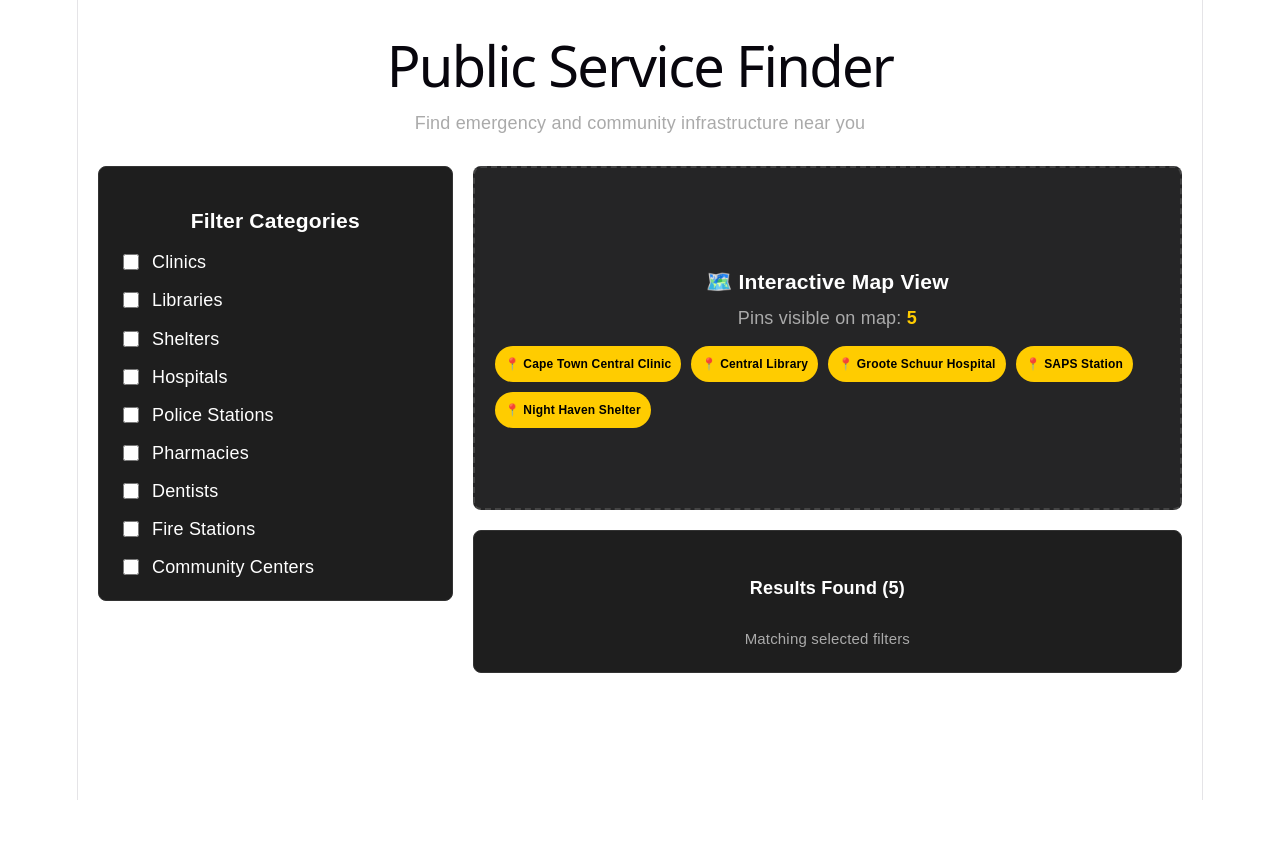
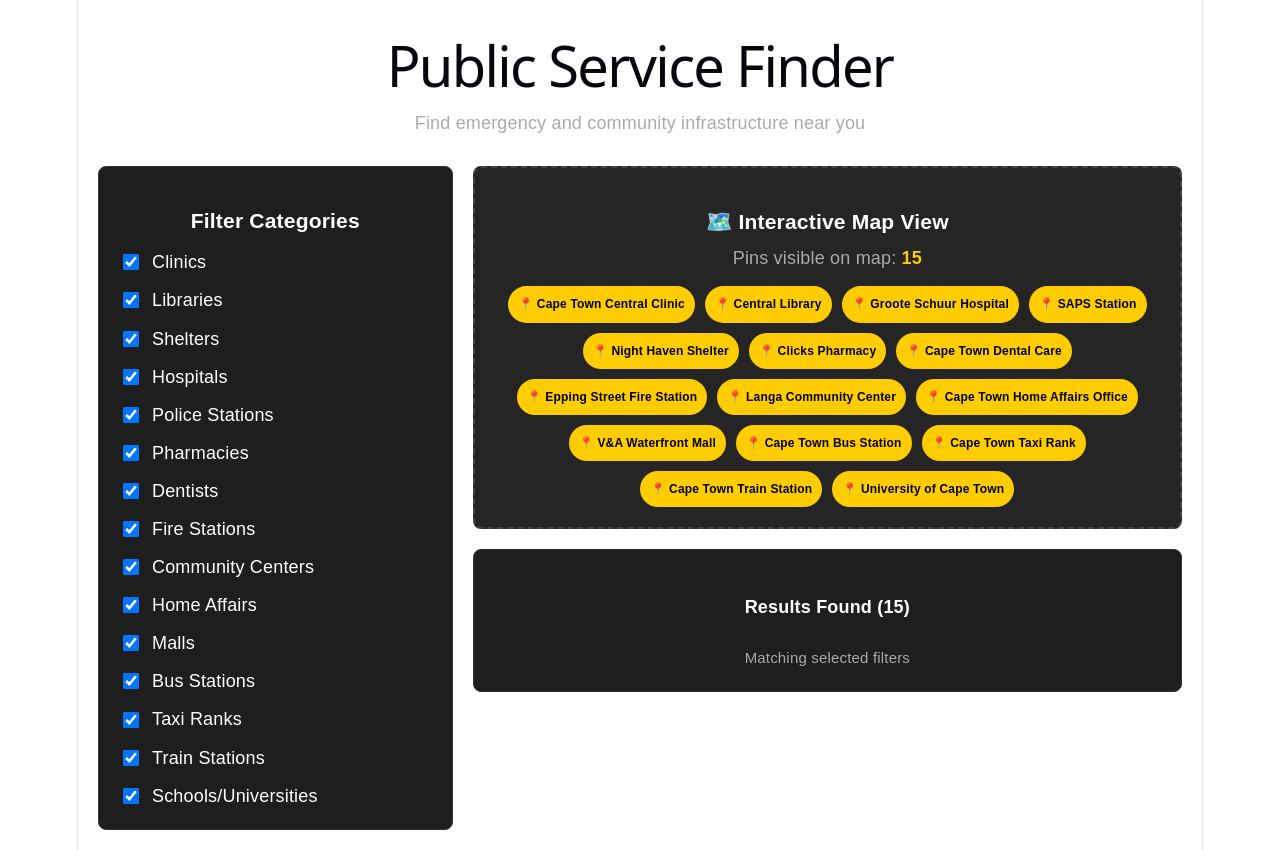
Before and after one commit to lcs-cohort-17/Service-Finder, a React (Vite) app in the folder frontend/find-a-service/: page / in a window 1280 px wide. Before the commit the page ends 800 px from the top, so only its background shows below. Built offline with nearby package versions, Linux system fonts and the light colour scheme.

Commit message:
completed

```diff
--- a/frontend/find-a-service/package.json
+++ b/frontend/find-a-service/package.json
@@ -7,7 +7,8 @@
     "dev": "vite",
     "build": "vite build",
     "lint": "oxlint",
-    "preview": "vite preview"
+    "preview": "vite preview",
+    "test": "vitest run"
   },
   "dependencies": {
     "react": "^19.2.7",
@@ -19,6 +20,7 @@
     "@types/react-dom": "^19.2.3",
     "@vitejs/plugin-react": "^6.0.3",
     "oxlint": "^1.71.0",
-    "vite": "^8.1.1"
+    "vite": "^8.1.1",
+    "vitest": "^3.2.4"
   }
 }
--- a/frontend/find-a-service/src/App.jsx
+++ b/frontend/find-a-service/src/App.jsx
@@ -1,15 +1,15 @@
 import React, { useState, useEffect } from 'react';
 import { Map } from './components/Map';
 import { AVAILABLE_CATEGORIES } from './components/ServiceMapFilter';
+import { filterServicesByCategories } from './utils/serviceFilters';
 import './App.css';
 
-// Define the shape of our data locally for JavaScript state matching
 function App() {
   // 1. Core data state for all public service records
   const [services, setServices] = useState([]);
 
-  // 2. State for tracking multiple selected filter checkboxes
-  const [selectedCategories, setSelectedCategories] = useState([]);
+  // FIX: Initialize state with AVAILABLE_CATEGORIES so all checkboxes are checked by default!
+  const [selectedCategories, setSelectedCategories] = useState(AVAILABLE_CATEGORIES);
   const [loading, setLoading] = useState(true);
 
   // Simulation: Fetching from Firestore collection / external API endpoints
@@ -17,13 +17,23 @@ function App() {
     const fetchServiceData = async () => {
       try {
         setLoading(true);
-        // Mocking localized public service infrastructure data for testing
         const incomingData = [
   { id: '1', name: 'Cape Town Central Clinic', category: 'Clinics', lat: -33.9249, lng: 18.4241 },
   { id: '2', name: 'Central Library', category: 'Libraries', lat: -33.9255, lng: 18.4280 },
   { id: '3', name: 'Groote Schuur Hospital', category: 'Hospitals', lat: -33.9310, lng: 18.4500 },
   { id: '4', name: 'SAPS Station', category: 'Police Stations', lat: -33.9220, lng: 18.4210 },
   { id: '5', name: 'Night Haven Shelter', category: 'Shelters', lat: -33.9335, lng: 18.4250 },
+  { id: '6', name: 'Clicks Pharmacy', category: 'Pharmacies', lat: -33.9240, lng: 18.4230 },
+  { id: '7', name: 'Cape Town Dental Care', category: 'Dentists', lat: -33.9260, lng: 18.4270 },
+  { id: '8', name: 'Epping Street Fire Station', category: 'Fire Stations', lat: -33.9295, lng: 18.4310 },
+  { id: '9', name: 'Langa Community Center', category: 'Community Centers', lat: -33.9445, lng: 18.5320 },
+  { id: '10', name: 'Cape Town Home Affairs Office', category: 'Home Affairs', lat: -33.9250, lng: 18.4225 },
+  { id: '11', name: 'V&A Waterfront Mall', category: 'Malls', lat: -33.9062, lng: 18.4181 },
+  { id: '12', name: 'Cape Town Bus Station', category: 'Bus Stations', lat: -33.9180, lng: 18.4215 },
+  { id: '13', name: 'Cape Town Taxi Rank', category: 'Taxi Ranks', lat: -33.9285, lng: 18.4170 },
+  { id: '14', name: 'Cape Town Train Station', category: 'Train Stations', lat: -33.9240, lng: 18.4185 },
+  { id: '15', name: 'University of Cape Town', category: 'Schools/Universities', lat: -33.9580, lng: 18.4600 }
+
 ];
         setServices(incomingData);
       } catch (err) {
@@ -45,11 +55,8 @@ function App() {
     );
   };
 
-  // 3. Filter services array based on selected checkboxes before rendering
-  const filteredServices = services.filter((service) => {
-    if (selectedCategories.length === 0) return true; // Show everything if none checked
-    return selectedCategories.includes(service.category);
-  });
+  // Filter services array directly based on checked categories
+  const filteredServices = filterServicesByCategories(services, selectedCategories);
 
   if (loading) {
     return <div style={{ color: 'white', padding: '20px' }}>Syncing layout services...</div>;
@@ -85,13 +92,16 @@ function App() {
 
         {/* Right Side: Map view section receiving the filtered array data */}
         <section style={{ display: 'flex', flexDirection: 'column', gap: '20px' }}>
-          {/* We pass the array down to our typed Map component */}
           <Map services={filteredServices} />
 
           {/* Text Summary list underneath map view */}
           <div style={{ backgroundColor: '#1e1e1e', padding: '20px', borderRadius: '8px', border: '1px solid #333' }}>
             <h4>Results Found ({filteredServices.length})</h4>
-            <small style={{ color: '#aaa' }}>Matching selected filters</small>
+            <small style={{ color: '#aaa' }}>
+              {filteredServices.length === 0
+                ? 'No services match the active filters. Try selecting a different category.'
+                : 'Matching selected filters'}
+            </small>
           </div>
         </section>
       </main>
--- a/frontend/find-a-service/src/components/Map.tsx
+++ b/frontend/find-a-service/src/components/Map.tsx
@@ -1,6 +1,5 @@
 import React from 'react';
 
-// 1. Define the TypeScript data structure for a public service item
 interface Service {
   id: string;
   name: string;
@@ -9,12 +8,10 @@ interface Service {
   lng: number;
 }
 
-// 2. Define the explicit shape of props this map component expects
 interface MapProps {
   services: Service[];
 }
 
-// 3. Type the functional component with React.FC<MapProps>
 export const Map: React.FC<MapProps> = ({ services }) => {
   return (
     <div style={{
@@ -27,13 +24,16 @@ export const Map: React.FC<MapProps> = ({ services }) => {
       flexDirection: 'column',
       justifyContent: 'center',
       alignItems: 'center',
-      color: '#aaa'
+      color: '#aaa',
+      textAlign: 'center'
     }}>
       <h3 style={{ color: '#fff', marginBottom: '10px' }}>🗺️ Interactive Map View</h3>
       <p>Pins visible on map: <strong style={{ color: '#ffcc00' }}>{services.length}</strong></p>
 
-      {/* Loop through and display the filtered active service pins */}
-      <div style={{ display: 'flex', gap: '10px', flexWrap: 'wrap', marginTop: '15px' }}>
+      {services.length === 0 ? (
+        <p style={{ marginTop: '12px', color: '#ffcc00' }}>No locations match the current filters.</p>
+      ) : (
+        <div style={{ display: 'flex', gap: '10px', flexWrap: 'wrap', marginTop: '15px', justifyContent: 'center' }}>
           {services.map((service) => (
             <div
               key={service.id}
@@ -50,6 +50,7 @@ export const Map: React.FC<MapProps> = ({ services }) => {
             </div>
           ))}
         </div>
+      )}
     </div>
   );
 };
--- a/frontend/find-a-service/src/components/ServiceMapFilter.tsx
+++ b/frontend/find-a-service/src/components/ServiceMapFilter.tsx
@@ -1,6 +1,5 @@
 import React, { useState, useEffect } from 'react';
 
-// 1. Define the TypeScript interface for a service
 export interface Service {
   id: string;
   name: string;
@@ -9,7 +8,6 @@ export interface Service {
   lng: number;
 }
 
-// 2. Define your public service categories list
 export const AVAILABLE_CATEGORIES: string[] = [
   'Clinics',
   'Libraries',
@@ -20,30 +18,41 @@ export const AVAILABLE_CATEGORIES: string[] = [
   'Dentists',
   'Fire Stations',
   'Community Centers',
+  'Home Affairs',
+  'Malls',
+  'Bus Stations',
+  'Taxi Ranks',
+  'Train Stations',
+  'Schools/Universities',
 ];
 
 export const ServiceMapFilter: React.FC = () => {
-  // State to hold data retrieved from Firestore / API
   const [services, setServices] = useState<Service[]>([]);
 
-  // State to support multiple selected categories
   const [selectedCategories, setSelectedCategories] = useState<string[]>([]);
   const [loading, setLoading] = useState<boolean>(true);
 
-  // Simulation: Fetching data from Firestore / External API
   useEffect(() => {
     const fetchServices = async () => {
       try {
         setLoading(true);
 
-        // This is a placeholder structure. You will replace this with your
-        // real Firestore getDocs() or fetch() data array later.
         const mockData: Service[] = [
           { id: '1', name: 'Community Clinic', category: 'Clinics', lat: -33.9249, lng: 18.4241 },
           { id: '2', name: 'Central Library', category: 'Libraries', lat: -33.9255, lng: 18.4280 },
           { id: '3', name: 'City Hospital', category: 'Hospitals', lat: -33.9310, lng: 18.4500 },
           { id: '4', name: 'Main Fire Station', category: 'Fire Stations', lat: -33.9220, lng: 18.4210 },
           { id: '5', name: 'Community Center', category: 'Community Centers', lat: -33.9280, lng: 18.4320 },
+          { id: '6', name: 'Clicks Pharmacy', category: 'Pharmacies', lat: -33.9240, lng: 18.4230 },
+          { id: '7', name: 'Cape Town Dental Care', category: 'Dentists', lat: -33.9260, lng: 18.4270 },
+          { id: '8', name: 'Epping Street Fire Station', category: 'Fire Stations', lat: -33.9295, lng: 18.4310 },
+          { id: '9', name: 'Langa Community Center', category: 'Community Centers', lat: -33.9445, lng: 18.5320 },
+          { id: '10', name: 'Cape Town Home Affairs Office', category: 'Home Affairs', lat: -33.9250, lng: 18.4225 },
+          { id: '11', name: 'V&A Waterfront Mall', category: 'Malls', lat: -33.9062, lng: 18.4181 },
+          { id: '12', name: 'Cape Town Bus Station', category: 'Bus Stations', lat: -33.9180, lng: 18.4215 },
+          { id: '13', name: 'Cape Town Taxi Rank', category: 'Taxi Ranks', lat: -33.9285, lng: 18.4170 },
+          { id: '14', name: 'Cape Town Train Station', category: 'Train Stations', lat: -33.9240, lng: 18.4185 },
+          { id: '15', name: 'University of Cape Town', category: 'Schools/Universities', lat: -33.9580, lng: 18.4600 }
         ];
 
         setServices(mockData);
@@ -57,20 +66,16 @@ export const ServiceMapFilter: React.FC = () => {
     fetchServices();
   }, []);
 
-  // Handle toggling multiple categories in state
   const handleCategoryChange = (category: string) => {
     setSelectedCategories((prevSelected) =>
       prevSelected.includes(category)
-        ? prevSelected.filter((c) => c !== category) // Uncheck: remove from state
-        : [...prevSelected, category]               // Check: add to state
+        ? prevSelected.filter((c) => c !== category)
+        : [...prevSelected, category]
     );
   };
 
-  // 3. Filter service data before rendering markers
   const filteredServices = services.filter((service: Service) => {
-    // If no categories are ticked, show all markers by default
     if (selectedCategories.length === 0) return true;
-    // Otherwise, check if the service's category is included in the selection
     return selectedCategories.includes(service.category);
   });
 
@@ -80,7 +85,7 @@ export const ServiceMapFilter: React.FC = () => {
     <div style={{ padding: '20px', backgroundColor: '#1e1e1e', color: 'white', borderRadius: '8px' }}>
       <h3 style={{ marginBottom: '15px' }}>Filter Public Services</h3>
 
-      {/* Category Checkboxes Layout */}
+      {}
       <div style={{ display: 'flex', flexWrap: 'wrap', gap: '15px', marginBottom: '25px' }}>
         {AVAILABLE_CATEGORIES.map((category) => (
           <label key={category} style={{ display: 'flex', alignItems: 'center', gap: '8px', cursor: 'pointer' }}>
@@ -95,7 +100,7 @@ export const ServiceMapFilter: React.FC = () => {
         ))}
       </div>
 
-      {/* Active Results Display */}
+      {}
       <div>
         <h4 style={{ borderBottom: '1px solid #444', paddingBottom: '5px' }}>
           Active Service Markers ({filteredServices.length})
--- /dev/null
+++ b/frontend/find-a-service/src/utils/serviceFilters.js
@@ -0,0 +1,7 @@
+export function filterServicesByCategories(services, selectedCategories) {
+  if (!selectedCategories || selectedCategories.length === 0) {
+    return services;
+  }
+
+  return services.filter((service) => selectedCategories.includes(service.category));
+}
```
Also changed, not shown: 3 other files (tests, documents, lock files or other folders). Lines whose indentation alone changed are shown as unchanged.
